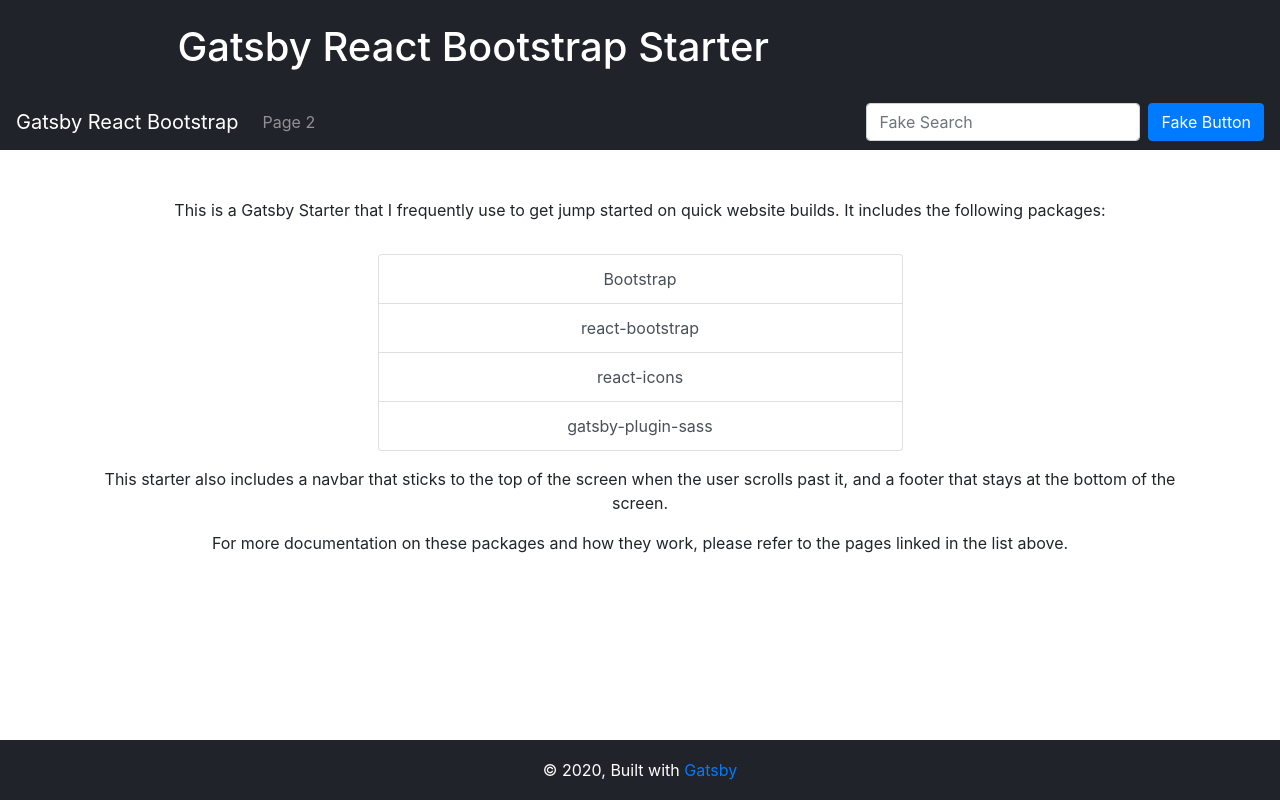
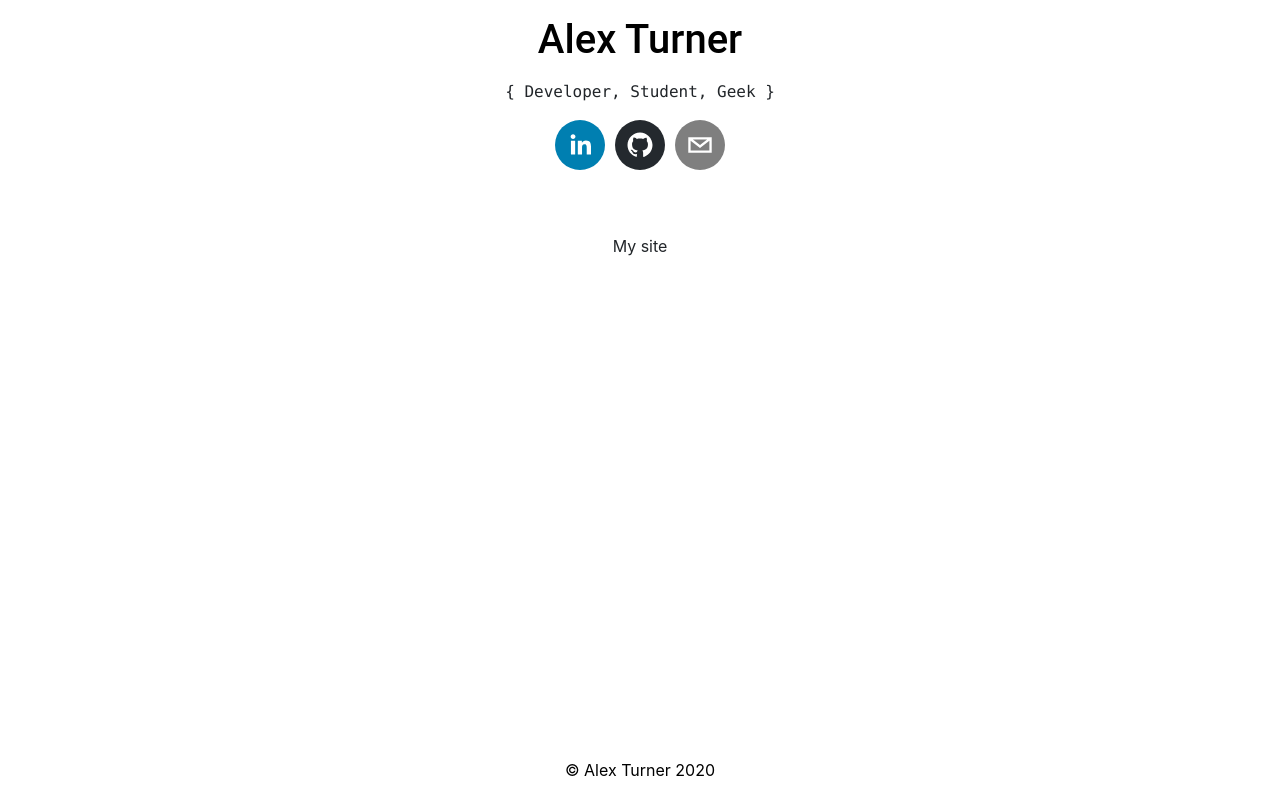
Before and after one commit to awt95/alexturner.dev, a Gatsby site: page / in a window 1280 px wide. Built offline with nearby package versions, Linux system fonts and the light colour scheme; Gatsby itself is replaced by a stand-in of ours.

Commit message:
Initial configuration

```diff
--- a/gatsby-config.js
+++ b/gatsby-config.js
@@ -1,10 +1,11 @@
 module.exports = {
-  pathPrefix: "/gatsby-react-bootstrap-starter",
+  //pathPrefix: "/gatsby-react-bootstrap-starter",
   siteMetadata: {
-    title: `Gatsby React Bootstrap Starter`,
-    description: `A starter that includes react-bootstrap and react-icons, along with SASS compilation.`,
-    author: `Billy Jacoby`,
+    title: `Alex Turner`,
+    description: `My personal website`,
+    author: `Alex Turner`,
   },
+
   plugins: [
     `gatsby-plugin-react-helmet`,
     {
@@ -15,6 +16,13 @@
       },
     },
     `gatsby-plugin-sass`,
+    `gatsby-transformer-json`,
+    {
+      resolve: `gatsby-source-filesystem`,
+      options: {
+        path: `${__dirname}/src/data`,
+      }
+    },
     `gatsby-transformer-sharp`,
     `gatsby-plugin-sharp`,
     {
--- a/gatsby-node.js
+++ b/gatsby-node.js
@@ -3,5 +3,3 @@
  *
  * See: https://www.gatsbyjs.org/docs/node-apis/
  */
-
-// You can delete this file if you're not using it
--- a/package.json
+++ b/package.json
@@ -14,6 +14,7 @@
     "gatsby-plugin-sass": "^2.0.11",
     "gatsby-plugin-sharp": "^2.0.35",
     "gatsby-source-filesystem": "^2.0.33",
+    "gatsby-transformer-json": "^2.2.26",
     "gatsby-transformer-sharp": "^2.1.18",
     "node-sass": "^4.12.0",
     "prop-types": "^15.7.2",
@@ -21,7 +22,8 @@
     "react-bootstrap": "^1.0.0-beta.8",
     "react-dom": "^16.8.6",
     "react-helmet": "^5.2.0",
-    "react-icons": "^3.6.1"
+    "react-icons": "^3.6.1",
+    "react-social-icons": "^4.1.0"
   },
   "devDependencies": {
     "gh-pages": "^2.0.1",
--- a/src/components/header.js
+++ b/src/components/header.js
@@ -1,31 +1,47 @@
 import { Link } from "gatsby"
 import PropTypes from "prop-types"
 import React from "react"
+import { SocialIcon } from 'react-social-icons'
 
 const Header = ({ siteTitle }) => (
   <header
     style={{
-      background: `#20232a`,
+      //background: `#20232a`,
+      textAlign: `center`
     }}
   >
     <div
       style={{
         margin: `0 auto`,
-        maxWidth: 960,
-        padding: `1.45rem 1.0875rem`,
+        //maxWidth: 960,
+        padding: `1rem 1rem`,
       }}
     >
       <h1 style={{ margin: 0 }}>
         <Link
           to="/"
           style={{
-            color: `white`,
+            color: `black`,
             textDecoration: `none`,
           }}
         >
           {siteTitle}
         </Link>
       </h1>
+    </div>
+    <div className="subtitle">
+      <ul>
+        <li>&#123; Developer,&nbsp;</li>
+        <li>Student,&nbsp;</li>
+        <li>Geek &#125;</li>
+      </ul>
+    </div>
+    <div className="socialLinks">
+      <ul>
+        <li><SocialIcon url="https://linkedin.com/in/alexwturner"/></li>
+        <li><SocialIcon url="https://github.com/awt95"/></li>
+        <li><SocialIcon url="mailto:alexwilliamturner@gmail.com"/></li>
+      </ul>
     </div>
   </header>
 )
--- a/src/components/layout.js
+++ b/src/components/layout.js
@@ -32,7 +32,7 @@
               <Header siteTitle={data.site.siteMetadata.title} />
             </Col>
           </Row>
-          <Navbar pageInfo={pageInfo} />
+          {/*<Navbar pageInfo={pageInfo} />*/}
           <Row noGutters>
             <Col>
               <Container className="mt-5">
@@ -46,9 +46,7 @@
             <Col className="footer-col">
               <footer>
                 <span>
-                  © {new Date().getFullYear()}, Built with
-                  {` `}
-                  <a href="https://www.gatsbyjs.org">Gatsby</a>
+                  © Alex Turner {new Date().getFullYear()}
                 </span>
               </footer>
             </Col>
--- a/src/pages/index.js
+++ b/src/pages/index.js
@@ -11,55 +11,7 @@
       <Row>
         <Col>
           <p>
-            This is a Gatsby Starter that I frequently use to get jump started
-            on quick website builds. It includes the following packages:
-          </p>
-        </Col>
-      </Row>
-      <Row className="justify-content-center my-3">
-        <Col md="6">
-          <ListGroup>
-            <ListGroup.Item
-              action
-              href="https://getbootstrap.com"
-              target="_blank"
-            >
-              Bootstrap
-            </ListGroup.Item>
-            <ListGroup.Item
-              action
-              href="https://react-bootstrap.github.io/"
-              target="_blank"
-            >
-              react-bootstrap
-            </ListGroup.Item>
-            <ListGroup.Item
-              action
-              href="https://react-icons.netlify.com"
-              target="_blank"
-            >
-              react-icons
-            </ListGroup.Item>
-            <ListGroup.Item
-              action
-              href="https://www.gatsbyjs.org/packages/gatsby-plugin-sass/"
-              target="_blank"
-            >
-              gatsby-plugin-sass
-            </ListGroup.Item>
-          </ListGroup>
-        </Col>
-      </Row>
-      <Row>
-        <Col>
-          <p>
-            This starter also includes a navbar that sticks to the top of the
-            screen when the user scrolls past it, and a footer that stays at the
-            bottom of the screen.
-          </p>
-          <p>
-            For more documentation on these packages and how they work, please
-            refer to the pages linked in the list above.
+            My site
           </p>
         </Col>
       </Row>
--- /dev/null
+++ b/src/styles/_header.scss
@@ -0,0 +1,28 @@
+header {
+  h1 {
+    font-family: Roboto;
+  }
+  .subtitle{
+    font-family: Consolas;
+    ul {
+      padding: 0;
+      list-style: none;
+      li {
+        display: inline;
+      }
+    }
+  }
+  .socialLinks {
+    ul {
+      padding: 0;
+      list-style: none;
+      li {
+        display: inline;
+      }
+      li:not(:first-child) {
+        padding-left: 10px;
+      }
+    }
+  }
+
+}
--- a/src/styles/_layout.scss
+++ b/src/styles/_layout.scss
@@ -25,8 +25,7 @@
     margin-top: -60px;
     height: 60px;
     clear: both;
-    background-color: $color-primary;
-    color: white;
+    color: black;
     justify-content: center;
     width: 100%;
 
--- a/src/styles/style.scss
+++ b/src/styles/style.scss
@@ -1,5 +1,5 @@
 @import "../../node_modules/bootstrap/scss/bootstrap.scss";
 @import "variables";
-
+@import "header";
 @import "layout";
 @import "navbar";
```
Also changed, not shown: src/data/links.json (added, +7 -0 lines), 2 other files.
